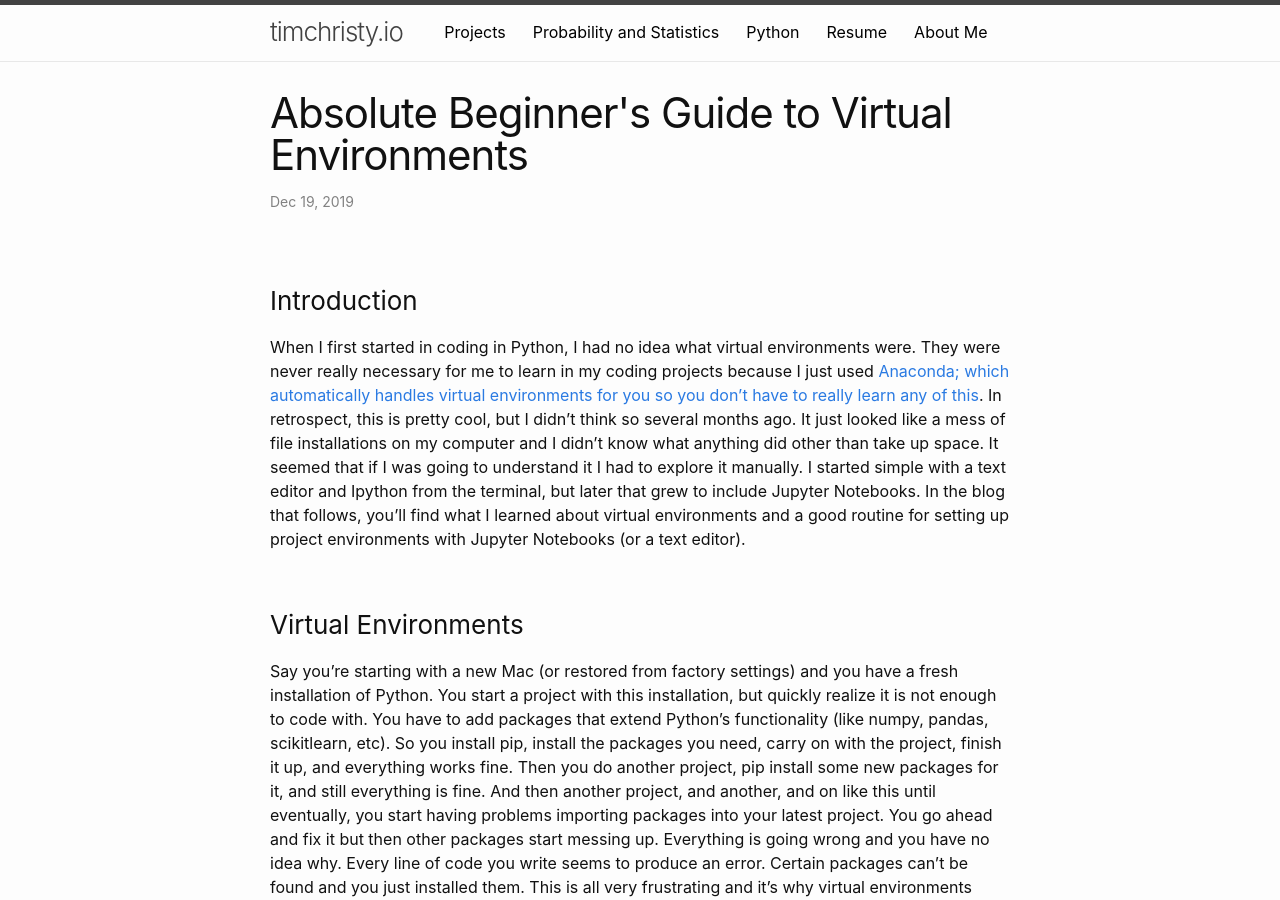
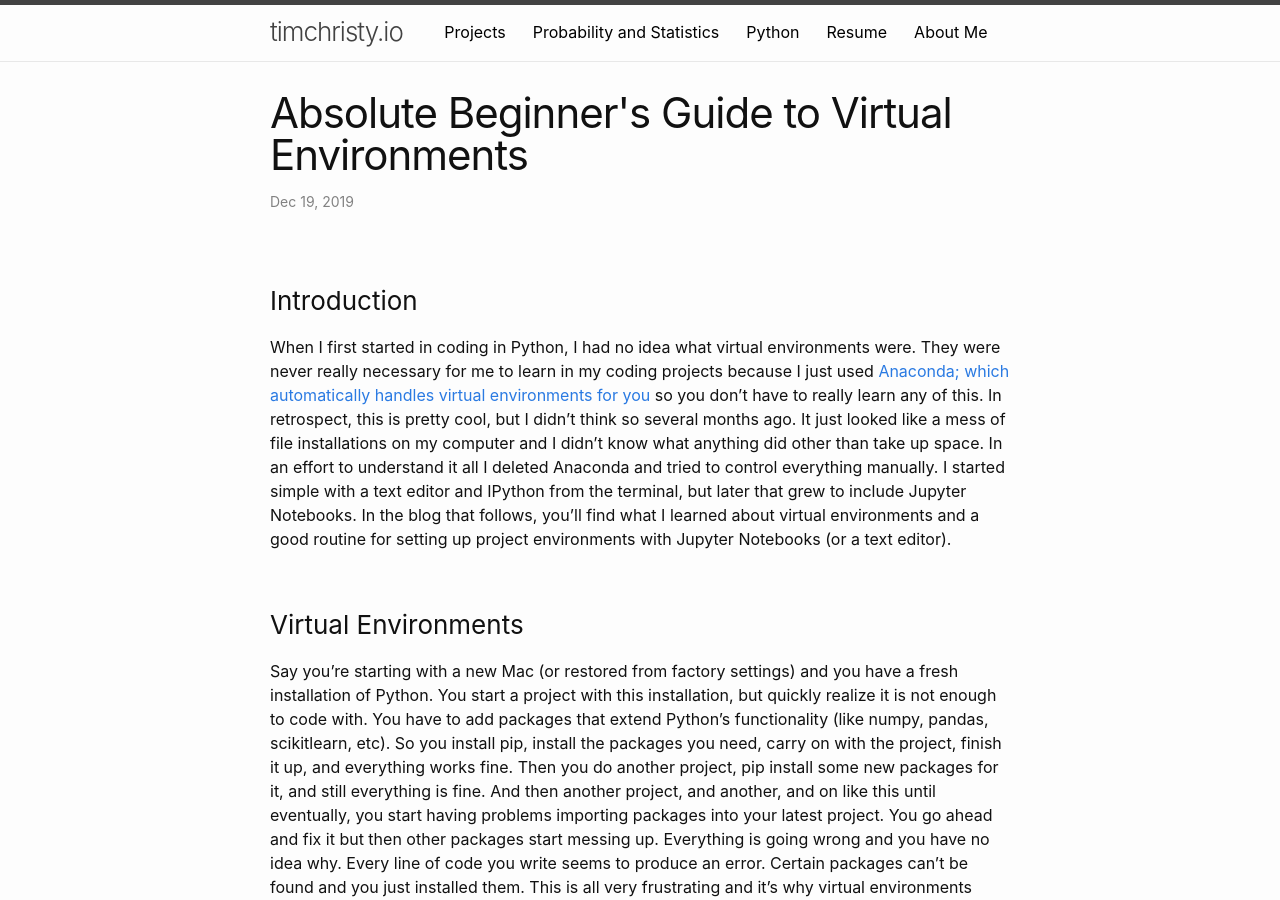
Before and after one commit to tim-christy/temp, a Jekyll site: the page built from _posts/2019-12-19-absolute-beginners-guide-to-virtual-environments.md, in a window 1280 px wide and 900 px high. Built offline with Jekyll 4.4.1, drawn with Linux system fonts in a browser that asks for light colours; some of the changed text lies outside the part shown.

Commit message:
edited virtual env blog

```diff
--- a/_posts/2019-12-19-absolute-beginners-guide-to-virtual-environments.md
+++ b/_posts/2019-12-19-absolute-beginners-guide-to-virtual-environments.md
@@ -7,7 +7,7 @@ Author: Tim Christy
 <br>
 
 ### Introduction
-When I first started in coding in Python, I had no idea what virtual environments were. They were never really necessary for me to learn in my coding projects because I just used [Anaconda; which automatically handles virtual environments for you so you don't have to really learn any of this](https://www.anaconda.com/). In retrospect, this is pretty cool, but I didn't think so several months ago. It just looked like a mess of file installations on my computer and I didn't know what anything did other than take up space. It seemed that if I was going to understand it I had to explore it manually. I started simple with a text editor and Ipython from the terminal, but later that grew to include Jupyter Notebooks. In the blog that follows, you'll find what I learned about virtual environments and a good routine for setting up project environments with Jupyter Notebooks (or a text editor).
+When I first started in coding in Python, I had no idea what virtual environments were. They were never really necessary for me to learn in my coding projects because I just used [Anaconda; which automatically handles virtual environments for you](https://www.anaconda.com/) so you don't have to really learn any of this. In retrospect, this is pretty cool, but I didn't think so several months ago. It just looked like a mess of file installations on my computer and I didn't know what anything did other than take up space. In an effort to understand it all I deleted Anaconda and tried to control everything manually. I started simple with a text editor and IPython from the terminal, but later that grew to include Jupyter Notebooks. In the blog that follows, you'll find what I learned about virtual environments and a good routine for setting up project environments with Jupyter Notebooks (or a text editor).
 
 <br>
 
```
Also changed, not shown: other parts of _posts/2019-12-19-absolute-beginners-guide-to-virtual-environments.md (+0 -1 lines), 1 other file.
